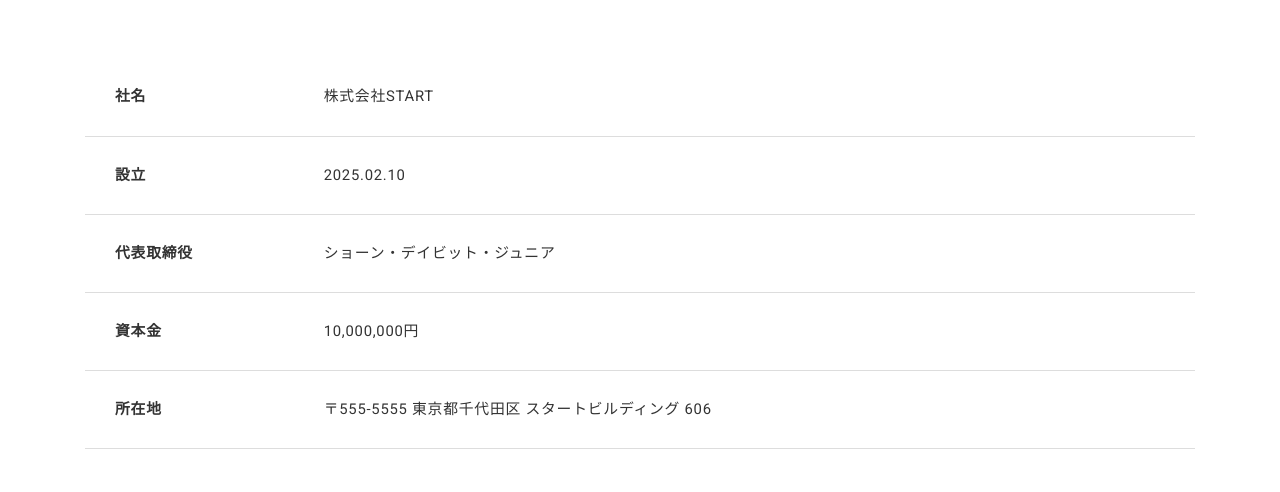
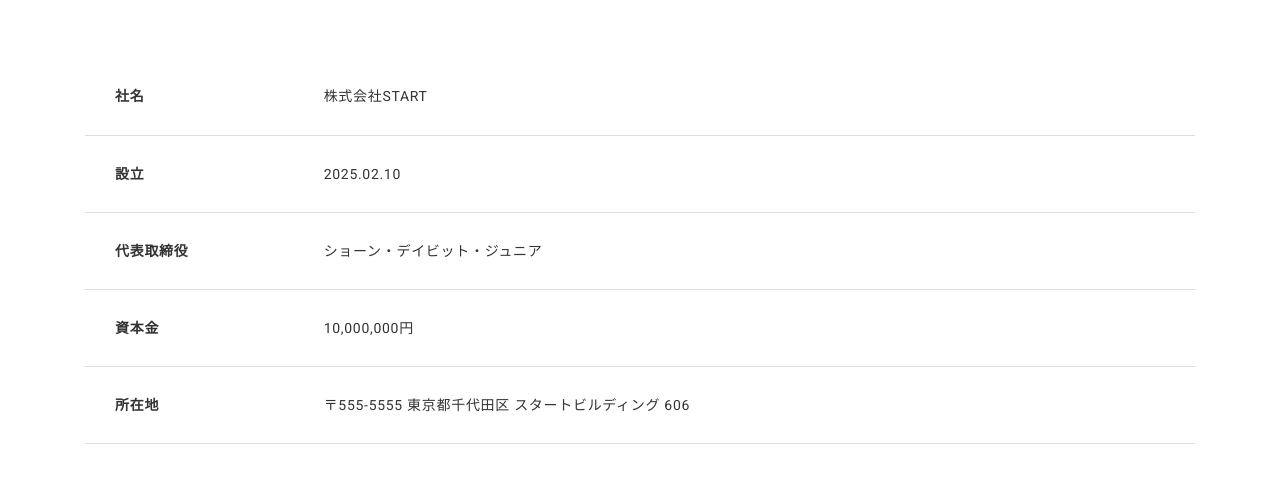
Before and after one commit to Tsubasa0718/start-git, a website: page dist/company.html in a window 1280 px wide. Shown: the part 277-769 px from the top of the page. Drawn offline with Linux system fonts and the light colour scheme; grey boxes are pictures that could not be loaded.

Commit message:
メッセージ記事ととテーブルの修正

```diff
--- a/src/scss/object/project/_company.scss
+++ b/src/scss/object/project/_company.scss
@@ -21,6 +21,7 @@
             td{
               text-align: left;
               padding: 1.875rem;
+              font-size: 0.875rem;
               line-height: 1.15;
               letter-spacing: .05em;
               @include responsive(md){
@@ -30,6 +31,9 @@
 
             th{
               width: 18.8%;
+              @include responsive(md){
+                width: 100px;
+              }
             }
 
           }
--- a/src/scss/object/project/_message.scss
+++ b/src/scss/object/project/_message.scss
@@ -42,12 +42,9 @@
       font-weight: 500;
       line-height: 1.7;
       width: 60%;
-      p:nth-child(2){
-       margin-right: 100px;
-      }
-      @include responsive(md){
+     @include responsive(md){
         margin-top: 1.25rem;
-        width: none;
+        width: 100%;
       }
      }
 
```
Also changed, not shown: dist/css/style.css, 1 other file.
